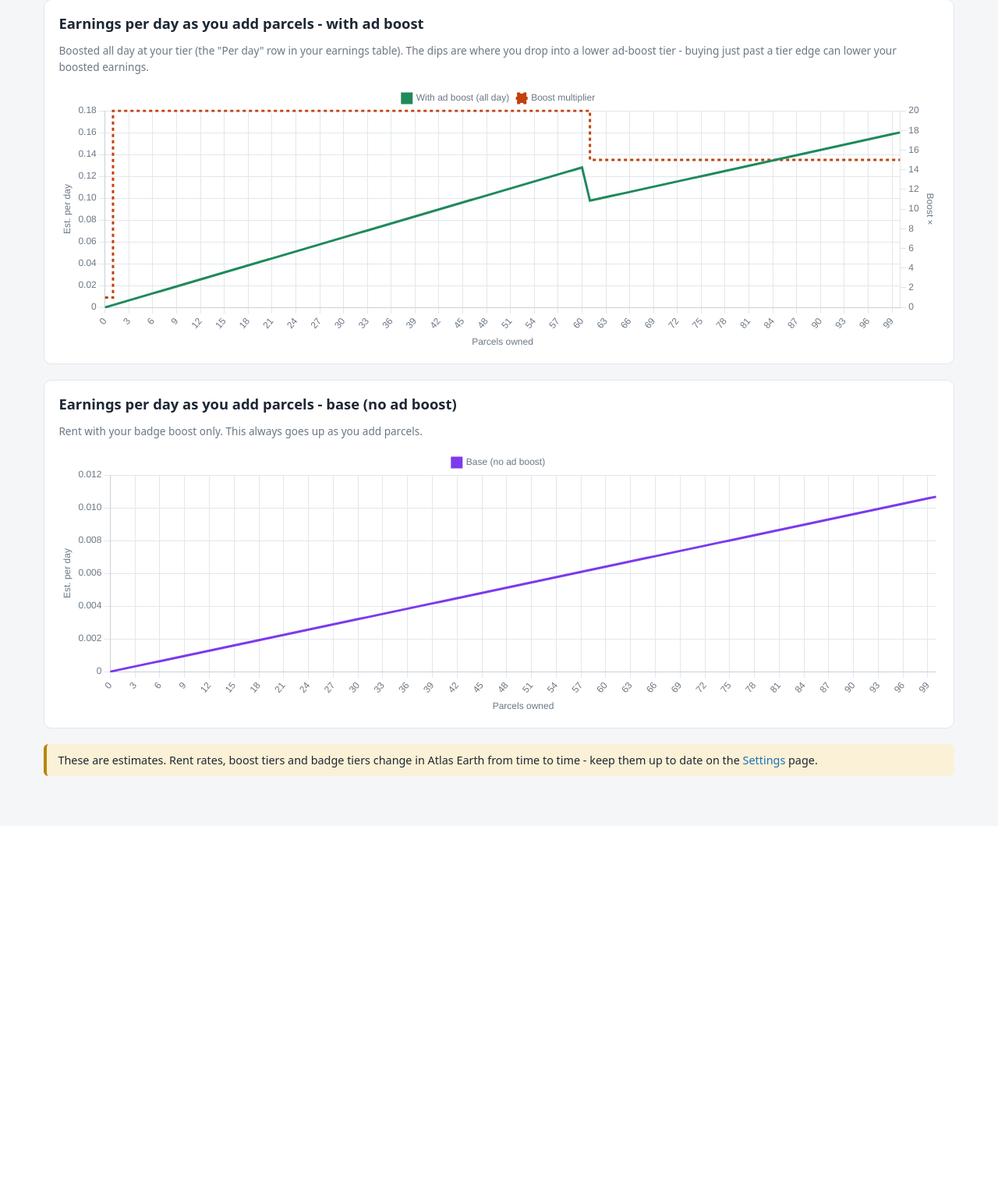
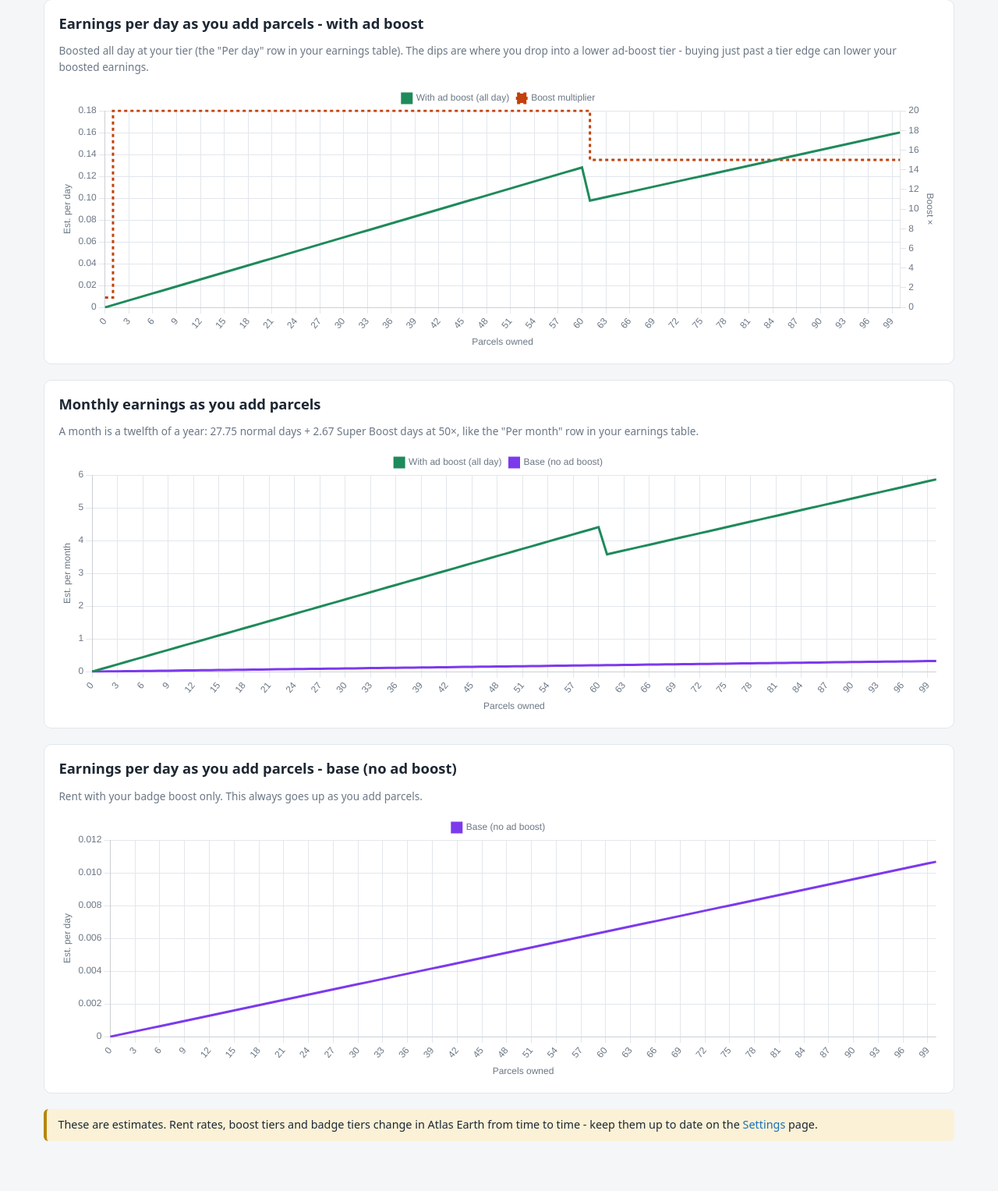
Before and after one commit to MXR156/AETracker, a Laravel app: page /my-parcels/planner in a window 1280 px wide. Shown: the part 1094-2621 px from the top of the page at 78% size. Before the commit the page ends 2089 px from the top, so only its background shows below. Run offline with Laravel 12, Linux system fonts and the light colour scheme; data that the repository does not hold is empty.

Commit message:
Add a monthly earnings chart to the planner
Shows earnings per month as you add parcels, with ad boost (boosted all
day, including the flat 50x Super Boost days) and base, plus a typical
line when boosted for fewer than 24 hours. Months match the earnings
table's "Per month" row (27.75 normal days + 2.67 Super Boost days).

The month and year figures for both columns now come from the
calculator, so the table and the chart share them. The Settings hint
now says Super Boost is a flat multiplier for everyone.

Co-Authored-By: Claude Opus 5.5 <noreply@anthropic.com>
Claude-Session: https://claude.ai/code/session_01VwtGZefaQmRfQ1spRVxD21

```diff
--- a/app/Http/Controllers/PortfolioController.php
+++ b/app/Http/Controllers/PortfolioController.php
@@ -76,6 +76,9 @@ class PortfolioController extends Controller
                 'boosted' => round($r['on_per_day'], 11),   // boosted all day at the tier
                 'base' => round($r['off_per_day'], 11),     // no ad boost
                 'typical' => round($r['per_day'], 11),      // your usual boosted hours
+                'boosted_month' => round($r['boosted_per_month'], 11), // boosted all day, incl. Super Boost days
+                'base_month' => round($r['base_per_month'], 11),
+                'typical_month' => round($r['per_month'], 11),
                 'boost' => $r['boost_multiplier'],
             ];
         }
--- a/app/Services/EarningsCalculator.php
+++ b/app/Services/EarningsCalculator.php
@@ -139,6 +139,11 @@ class EarningsCalculator
             'per_month' => $perYear / 12,
             'per_year' => $perYear,
             'avg_per_day' => $perYear / 365,
+            // The earnings table's columns: base = no ad boost, boosted = boosted all day (incl. Super Boost days).
+            'base_per_month' => $off * 86400 * 365 / 12,
+            'base_per_year' => $off * 86400 * 365,
+            'boosted_per_year' => ($normalDays * $on + $superDays * $super) * 86400,
+            'boosted_per_month' => ($normalDays * $on + $superDays * $super) * 86400 / 12,
             'next_boost_drop' => $this->nextBoostDrop($tierAmount),
             'next_badge_tier' => $this->nextBadgeTier($badgeCount),
         ];
--- a/resources/views/portfolio/planner.blade.php
+++ b/resources/views/portfolio/planner.blade.php
@@ -67,6 +67,14 @@
 </div>
 
 <div class="card">
+    <h2>Monthly earnings as you add parcels</h2>
+    @php($sbDays = (float) $settings['super_boost_days_per_year'])
+    <p class="muted small" style="margin-top:0">A month is a twelfth of a year: {{ number_format((365 - $sbDays) / 12, 2) }} normal days{{ $sbDays > 0 ? ' + '.number_format($sbDays / 12, 2).' Super Boost days at '.ae_num((float) $settings['super_boost_multiplier'], 2).'×' : '' }},
+        like the "Per month" row in your earnings table.</p>
+    <div class="chart-box"><canvas id="curve-month"></canvas></div>
+</div>
+
+<div class="card">
     <h2>Earnings per day as you add parcels - base (no ad boost)</h2>
     <p class="muted small" style="margin-top:0">Rent with your badge boost only. This always goes up as you add parcels.</p>
     <div class="chart-box"><canvas id="curve-base"></canvas></div>
@@ -103,6 +111,17 @@
             yAxisID: 'y2', stepped: true, pointRadius: 0, borderDash: [4, 4] });
         new Chart(document.getElementById('curve-boosted'), { type: 'line', data: { labels, datasets: boosted }, options: options(true) });
 
+        const monthly = [
+            line('With ad boost (all day)', 'boosted_month', AE.palette[0]),
+            line('Base (no ad boost)', 'base_month', AE.palette[3]),
+        ];
+        @if ($hours < 24)
+            monthly.splice(1, 0, line('Your typical ({{ ae_num($hours, 1) }}h boosted)', 'typical_month', AE.palette[1], { borderDash: [6, 4] }));
+        @endif
+        const monthOpts = options(false);
+        monthOpts.scales.y.title.text = 'Est. per month';
+        new Chart(document.getElementById('curve-month'), { type: 'line', data: { labels, datasets: monthly }, options: monthOpts });
+
         new Chart(document.getElementById('curve-base'), {
             type: 'line', data: { labels, datasets: [line('Base (no ad boost)', 'base', AE.palette[3])] }, options: options(false),
         });
--- a/resources/views/settings.blade.php
+++ b/resources/views/settings.blade.php
@@ -54,7 +54,7 @@
                 <div class="field"><label for="super_boost_multiplier">Super Boost multiplier</label>
                     <input type="number" step="any" min="0" id="super_boost_multiplier" name="super_boost_multiplier" value="{{ $v('super_boost_multiplier') }}"></div>
             </div>
-            <div class="hint" style="margin-top:-.5rem">Days when the ad boost is raised for everyone (e.g. 32 days at 50×). Set days to 0 to ignore them.</div>
+            <div class="hint" style="margin-top:-.5rem">During a Super Boost everyone's ad boost jumps to this multiplier, whatever their normal tier (e.g. 32 days a year at 50×). Set days to 0 to ignore them.</div>
 
             <h2 style="margin-top:1.25rem">Badge boost</h2>
             <div class="field">
```
Also changed, not shown: resources/views/portfolio/index.blade.php (+3 -5 lines), tests/Feature/PortfolioTest.php (+8 -0 lines).
